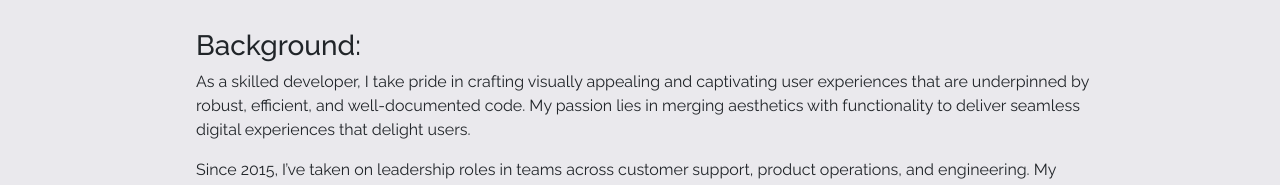
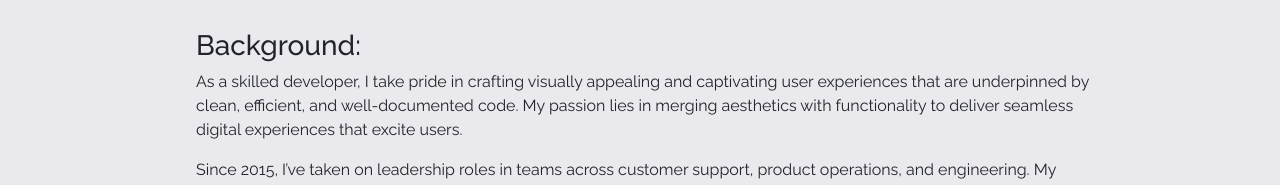
Before and after one commit to benjipt/fullstack-portfolio, a React (Create React App) app: page / in a window 1280 px wide. Both pictures are taken after a click on the button "ABOUT". Shown: the part 542-727 px from the top of the page. Built offline with nearby package versions, Linux system fonts and the light colour scheme.

Commit message:
feat [about]: small copy change

```diff
--- a/src/components/About.jsx
+++ b/src/components/About.jsx
@@ -7,10 +7,10 @@ export default function About() {
         <h3>Background:</h3>
         <p>
           As a skilled developer, I take pride in crafting visually appealing
-          and captivating user experiences that are underpinned by robust,
+          and captivating user experiences that are underpinned by clean,
           efficient, and well-documented code. My passion lies in merging
           aesthetics with functionality to deliver seamless digital experiences
-          that delight users.
+          that excite users.
         </p>
         <p>
           Since 2015, I’ve taken on leadership roles in teams across customer
```
